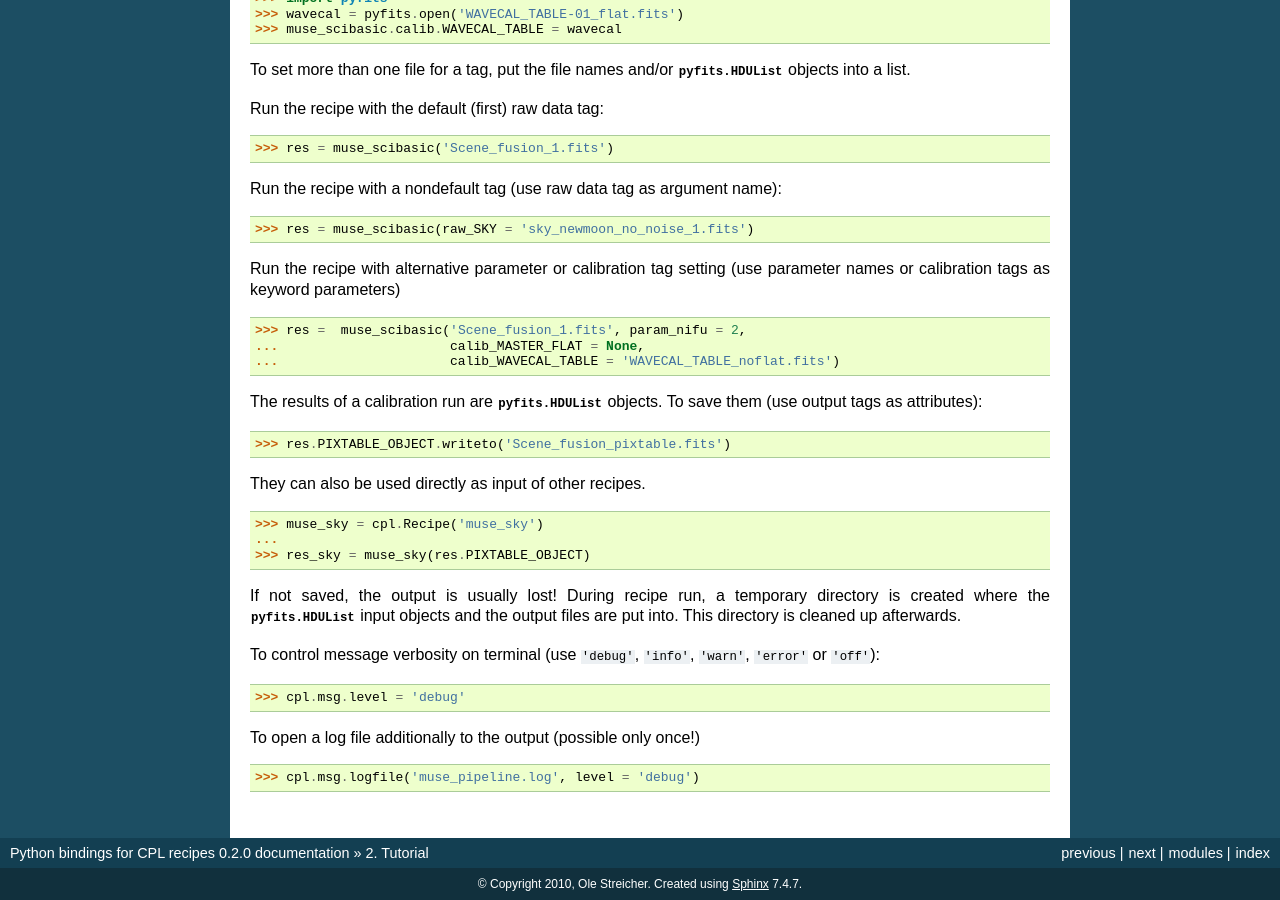
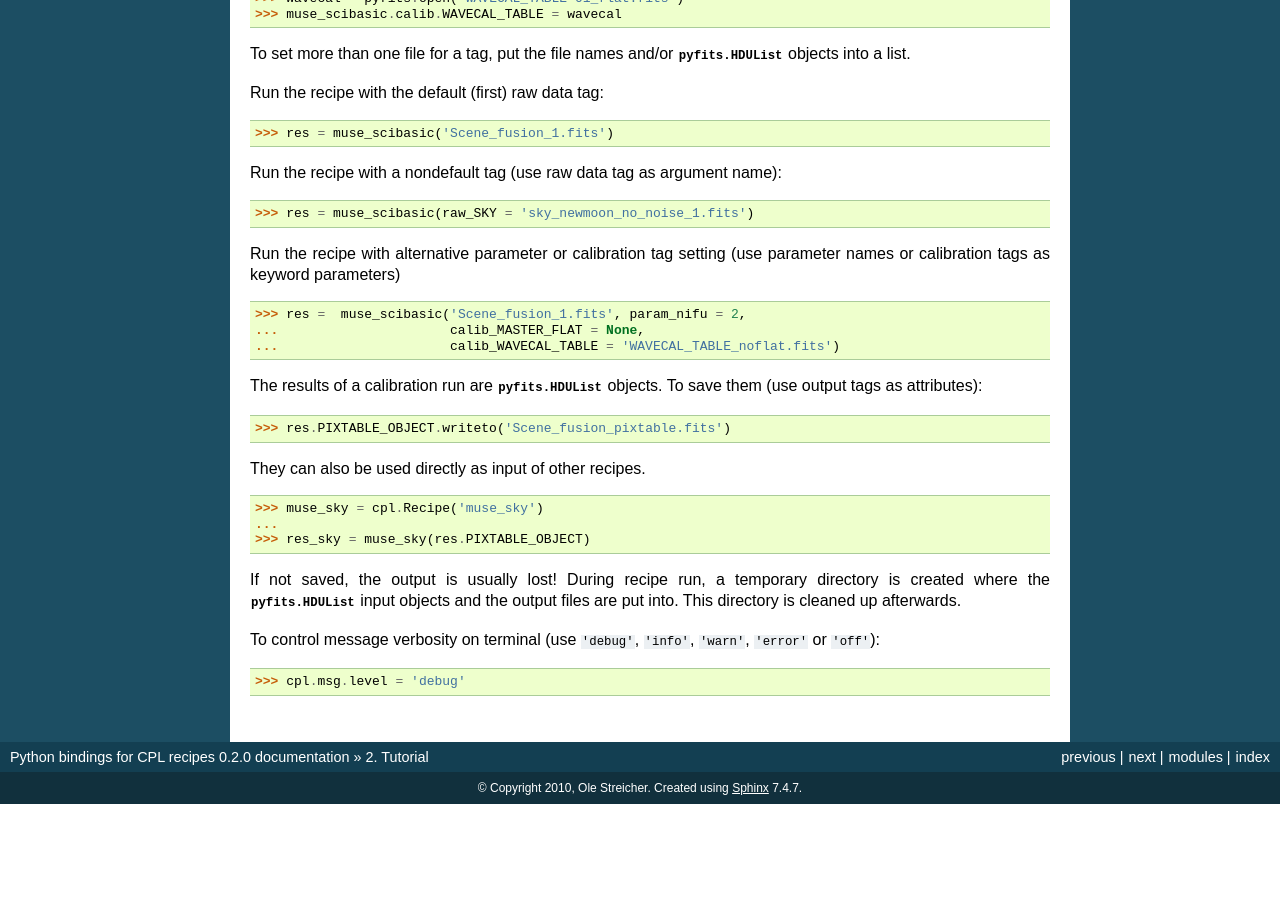
Before and after one commit to olebole/python-cpl, a Sphinx documentation site: the page built from doc/tutorial.rst, in a window 1280 px wide and 900 px high, scrolled down 1871 px. Built offline with Sphinx 7.4.7, drawn with Linux system fonts in a browser that asks for light colours; the version number is read from the project's files by our own code; after the commit the page ends 2675 px from its top, so only the background shows below that; some of the changed text lies outside the part shown.

Commit message:
Remove logfile from tutorial

```diff
--- a/doc/tutorial.rst
+++ b/doc/tutorial.rst
@@ -22,7 +22,6 @@ MASTER BIAS to the file name provided with the :option:`-o` option::
   cpl.esorex.init()
 
   cpl.msg.level = 'info'
-  cpl.msg.logfile('muse_pipeline.log', level = 'debug')
 
   muse_bias = cpl.Recipe('muse_bias')
   muse_bias.nifu = 1
@@ -144,7 +143,3 @@ To control message verbosity on terminal (use :literal:`'debug'`,
 :literal:`'info'`, :literal:`'warn'`, :literal:`'error'` or :literal:`'off'`):
 
 >>> cpl.msg.level = 'debug'
-
-To open a log file additionally to the output (possible only once!)
-
->>> cpl.msg.logfile('muse_pipeline.log', level = 'debug')
```
